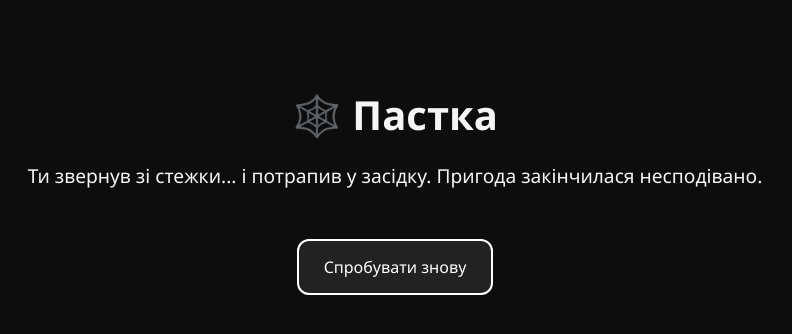
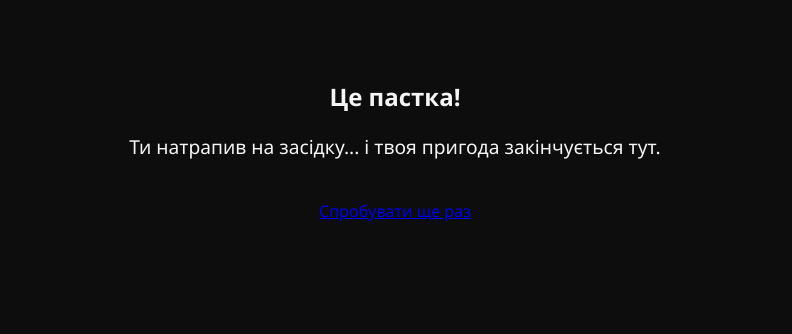
Before and after one commit to skibid1rizzler/fanatasy-hakaton, a plain HTML site: page trap.html in a window 1280 px wide. Shown: the whole page, without its empty margins (245-1037 px from the left). Drawn offline with Linux system fonts and the light colour scheme.

Commit message:
Update trap.html

```diff
--- a/trap.html
+++ b/trap.html
@@ -2,14 +2,14 @@
 <html lang="uk">
 <head>
   <meta charset="UTF-8">
-  <title>Пастка</title>
+  <title>Пастка!</title>
   <link rel="stylesheet" href="style.css">
 </head>
 <body>
   <div class="container">
-    <h1>🕸️ Пастка</h1>
-    <p>Ти звернув зі стежки... і потрапив у засідку. Пригода закінчилася несподівано.</p>
-    <a href="index.html" class="button">Спробувати знову</a>
+    <h2>Це пастка!</h2>
+    <p>Ти натрапив на засідку... і твоя пригода закінчується тут.</p>
+    <a href="index.html">Спробувати ще раз</a>
   </div>
 </body>
 </html>
```
